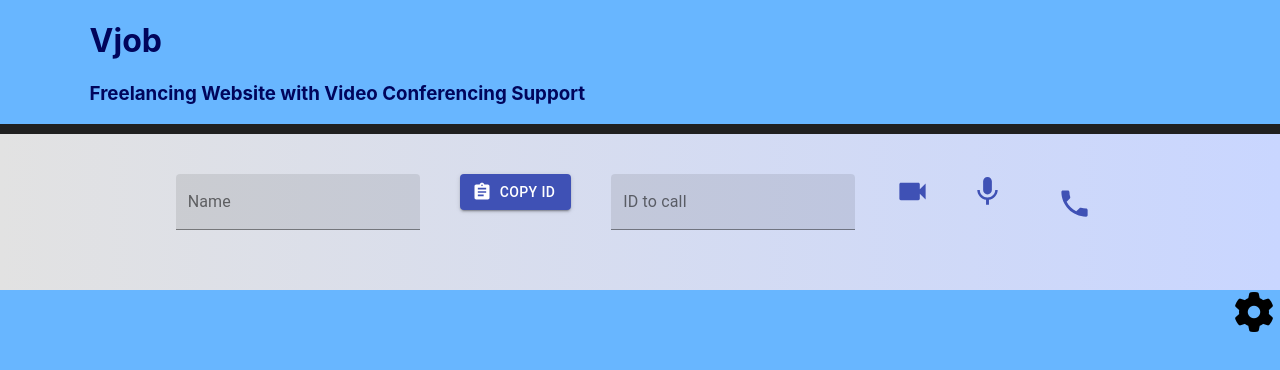
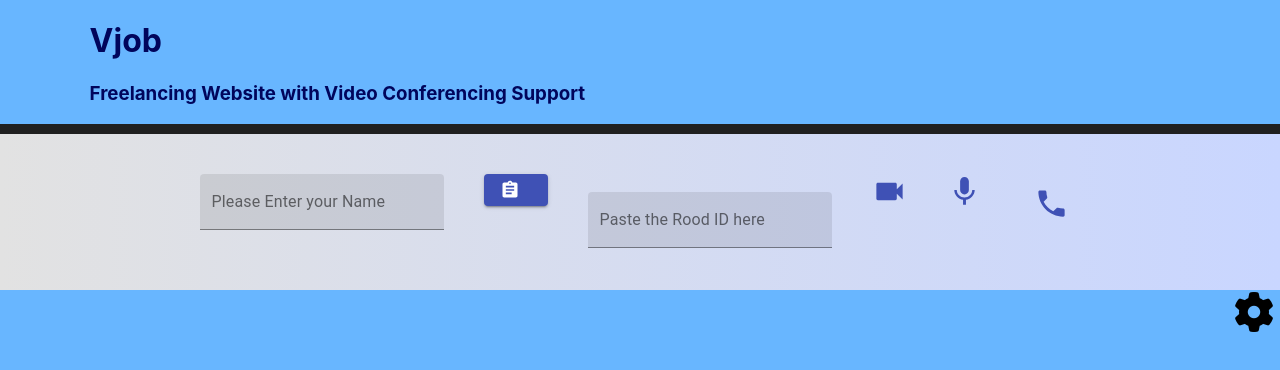
Before and after one commit to gerald12tolentino/vjob-freelancinginterview, a React (Create React App) app: page / in a window 1280 px wide. Shown: the top 370 px of the page. Built offline with nearby package versions, Linux system fonts and the light colour scheme; no server answers.

Commit message:
UI-Updates

```diff
--- a/src/App.js
+++ b/src/App.js
@@ -124,7 +124,7 @@ function App() {
 				<div className="fnction">
 				<TextField
 					id="filled-basic"
-					label="Name"
+					label="Please Enter your Name"
 					variant="filled"
 					value={name}
 					onChange={(e) => setName(e.target.value)}
@@ -133,15 +133,15 @@ function App() {
 				</div>
 				<div className="fnction">
 				<CopyToClipboard text={me} style={{ marginBottom: "2rem" }}>
-					<Button variant="contained" color="primary" startIcon={<AssignmentIcon fontSize="large" />}>
-						Copy ID
-					</Button>
+					<Button variant="contained" value={me} color="primary" startIcon={<AssignmentIcon fontSize="large" />}/>
 				</CopyToClipboard>
 				</div>
 				<div className="fnction">
+					<label id ="roomID"></label>
+					<h3 id ="roomID" value={me}></h3>
 				<TextField
 					id="filled-basic"
-					label="ID to call"
+					label="Paste the Rood ID here"
 					variant="filled"
 					value={idToCall}
 					onChange={(e) => setIdToCall(e.target.value)}
```
